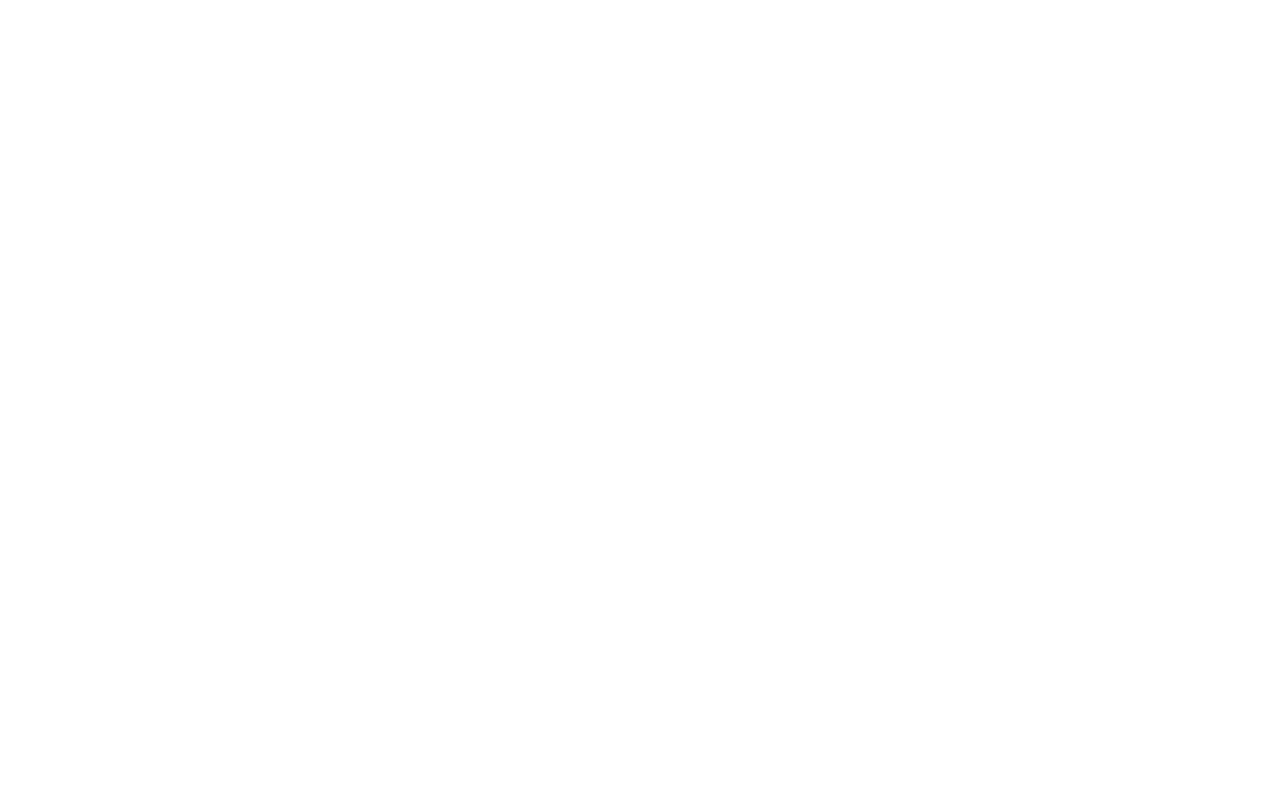
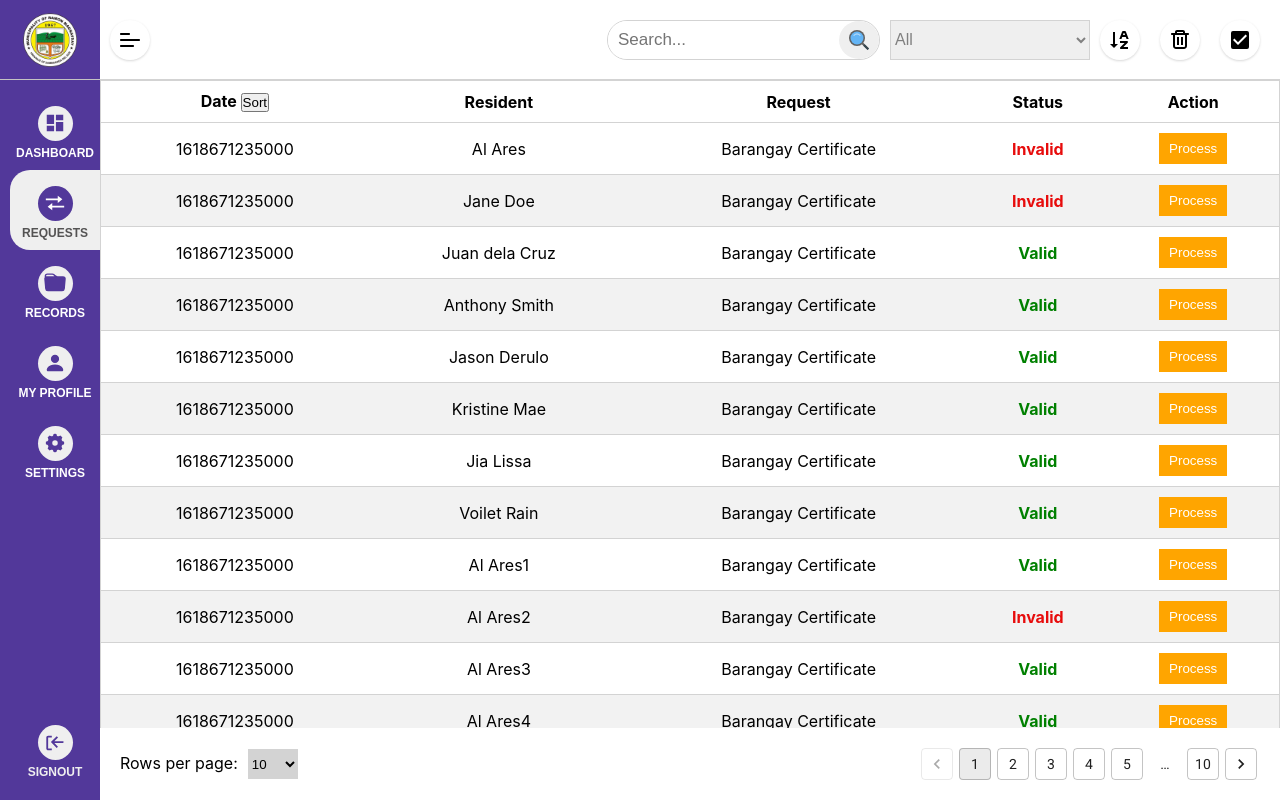
Before and after one commit to alnstien/BMS-frontend, a React (Create React App) app: page /requests/release in a window 1280 px wide. Built offline with nearby package versions, Linux system fonts and the light colour scheme.

Commit message:
committed

```diff
--- a/src/App.js
+++ b/src/App.js
@@ -20,6 +20,8 @@
 import TransactionHistory from './components/transaction/history';
 import Settings from './components/settings/settings';
 import Setting from './components/settings/settings';
+import Release from './components/transaction/release'
+
 
 function App() {
   return (
@@ -77,17 +79,22 @@
         />
         <Route
           exact
-          path="/transaction"
+          path="/requests"
           component={Transaction}
         />
         <Route
           exact
-          path="/transaction/hold"
+          path="/requests/hold"
           component={HoldTransaction}
+        />
+         <Route
+          exact
+          path="/requests/release"
+          component={Release}
         />
         <Route
           exact
-          path="/transaction/history"
+          path="/requests/history"
           component={TransactionHistory}
         />
         <Route
--- a/src/components/dashboard/index.js
+++ b/src/components/dashboard/index.js
@@ -27,7 +27,8 @@
         {icon:reqIcon, title:'Engagements',subtitle:'Visitors',count:'23,223'},
         {icon:transIcon, title:'Requests',subtitle:'Requests recently',count:'154'},
         {icon:postsIcon, title:'Activity',subtitle:'Posts today',count:290},
-        {icon:complaintIcon, title:'Service',subtitle:'Complaints recently',count:39}
+        {icon:complaintIcon, title:'Service',subtitle:'Complaints recently',count:39},
+        {icon:complaintIcon, title:'Release',subtitle:'Total Certificates Released',count:39}
     ]
 
     let newData = {
--- a/src/components/sidebar/index.js
+++ b/src/components/sidebar/index.js
@@ -66,7 +66,7 @@
             active={dashActive}
         />
          <SidebarLink
-            route={'/transaction'}
+            route={'/requests'}
             icon={transIcon}
             name="Requests"
             active={transactionActive}
--- a/src/components/sidebar/transactionSidebar.js
+++ b/src/components/sidebar/transactionSidebar.js
@@ -4,7 +4,7 @@
 import {AiOutlineRight} from 'react-icons/ai'
 
 
-export default function TSidebar({width,active,holdActive,historyActive}) {
+export default function TSidebar({width,active,holdActive,historyActive,releaseActive}) {
 
 
     return (
@@ -31,7 +31,7 @@
         <Link
             className={ active ?
                 'form-a-active': 'form-a-default'}
-            to="/transaction">
+            to="/requests">
                 All Requests
             <span className="icon-wrapper-mod">
                 <AiOutlineRight size={20} />
@@ -39,7 +39,15 @@
         </Link>
         <Link
             className={holdActive ? 'form-a-active':'form-a-default'}
-            to="/transaction/hold">Hold Requests
+            to="/requests/hold">Hold Requests
+            <span
+                className="icon-wrapper-mod">
+                <AiOutlineRight size={20} />
+            </span>
+        </Link>
+        <Link
+            className={releaseActive ? 'form-a-active':'form-a-default'}
+            to="/requests/release">Released Requests
             <span
                 className="icon-wrapper-mod">
                 <AiOutlineRight size={20} />
@@ -47,7 +55,7 @@
         </Link>
         <Link
             className={historyActive ? 'form-a-active':'form-a-default'}
-            to="/transaction/history">Transaction History
+            to="/requests/history">Transaction History
             <span
                 className="icon-wrapper-mod">
                 <AiOutlineRight size={20} />
--- /dev/null
+++ b/src/components/transaction/release.js
@@ -0,0 +1,158 @@
+import React, { useState,useEffect,useCallback } from 'react'
+import Sidebar from '../sidebar'
+import './transaction.css';
+import SimpleBar from 'simplebar-react';
+import Pagination from '@material-ui/lab/Pagination';
+import ProcessModal from '../modal/processModal';
+import TSidebar from '../sidebar/transactionSidebar';
+import ListItem from './listItem';
+import TNavbar from '../navbar/tnav';
+
+
+const data=[
+    {id:1,date: Date.now(),name: 'Al Ares', request:'Barangay Certificate',status:'Invalid'},
+    {id:2,date: Date.now(),name: 'Jane Doe', request:'Barangay Certificate',status:'Invalid'},
+    {id:3,date: Date.now(),name: 'Juan dela Cruz', request:'Barangay Certificate',status:'Valid'},
+    {id:4,date: Date.now(),name: 'Anthony Smith', request:'Barangay Certificate',status:'Valid'},
+    {id:5,date: Date.now(),name: 'Jason Derulo', request:'Barangay Certificate',status:'Valid'},
+    {id:6,date: Date.now(),name: 'Kristine Mae', request:'Barangay Certificate',status:'Valid'},
+    {id:7,date: Date.now(),name: 'Jia Lissa', request:'Barangay Certificate',status:'Valid'},
+    {id:1,date: Date.now(),name: 'Voilet Rain', request:'Barangay Certificate',status:'Valid'},
+    {id:2,date: Date.now(),name: 'Al Ares1', request:'Barangay Certificate',status:'Valid'},
+    {id:3,date: Date.now(),name: 'Al Ares2', request:'Barangay Certificate',status:'Invalid'},
+    {id:4,date: Date.now(),name: 'Al Ares3', request:'Barangay Certificate',status:'Valid'},
+    {id:5,date: Date.now(),name: 'Al Ares4', request:'Barangay Certificate',status:'Valid'},
+    {id:6,date: Date.now(),name: 'Al Ares5', request:'Barangay Certificate',status:'Valid'},
+    {id:7,date: Date.now(),name: 'Al Ares6', request:'Barangay Certificate',status:'Valid'},
+    {id:2,date: Date.now(),name: 'Al Ares1', request:'Barangay Certificate',status:'Valid'},
+    {id:3,date: Date.now(),name: 'Al Ares2', request:'Barangay Certificate',status:'Invalid'},
+    {id:4,date: Date.now(),name: 'Al Ares3', request:'Barangay Certificate',status:'Valid'},
+    {id:5,date: Date.now(),name: 'Al Ares4', request:'Barangay Certificate',status:'Valid'},
+    {id:6,date: Date.now(),name: 'Al Ares5', request:'Barangay Certificate',status:'Valid'},
+    {id:7,date: Date.now(),name: 'Al Ares6', request:'Barangay Certificate',status:'Valid'}
+]
+
+export default function Release(props) {
+    const [sortAsc,setSortAsc] = useState(false)
+    const [isOpen,setOpen] = useState(false)
+    const [check,setCheck] = useState(false)
+    const [checked,setChecked] = useState(false);
+    const [show,setShow] = useState(false)
+
+    const width = window.innerWidth;
+    const toggleSidebar=(e)=>{
+        e.preventDefault();
+        setOpen(prevOpen=>!prevOpen)
+    }
+    const handleSort=(e)=>{
+        e.preventDefault();
+        setSortAsc(prevSort=>!prevSort)
+
+    }
+    const handleCheck=(e)=>{
+        e.preventDefault();
+        setCheck(prevCheck=>!prevCheck)
+
+    }
+    const handleCheckAll=()=>{
+        setChecked(prevChecked=>!prevChecked)
+    }
+    const handleProcess=()=>{
+        setShow(!show)
+    }
+    return (
+        <>
+        <div className="con-container">
+            <Sidebar transactionActive={true}/>
+            <div className="content-wrapper">
+                <div className="main-content-wrapper">
+                    <div className="content-main-holder">
+                        <TNavbar
+                            check={check}
+                            toggleSidebar={toggleSidebar}
+                            handleSort={handleSort}
+                            handleCheck={handleCheck}
+                            isOpen={isOpen}
+                            sortAsc={sortAsc}
+                            check={check}
+                        />
+                        <div className="content-flex">
+                            <div className="req-overview"
+                                style={{
+                                    transition:'.2s',
+                                    width: isOpen ? '300px' : 0, minWidth: isOpen ? '300px' : 0,
+                                }}
+                            >
+                            <SimpleBar className="req-overview-holder">
+                                <TSidebar
+                                    releaseActive={true}
+                                    width={width}
+                                />
+
+                            </SimpleBar>
+                            </div>
+                            <div className="req-wrapper">
+                                <div className="requests">
+                                    <table className="req-table">
+                                        <thead className="t-head">
+                                           <tr>
+                                            {
+                                                check ?
+                                                <th>
+                                                    <input
+                                                        type="checkbox"
+                                                        checked={checked ?true :false}
+                                                        className="req-check"
+                                                        onChange={handleCheckAll}
+                                                    />
+                                                </th>
+                                                :null
+                                            }
+                                                <th>Date <button>Sort</button></th>
+                                                <th>Resident</th>
+                                                <th>Request</th>
+                                                <th>Status</th>
+                                                <th>Action</th>
+                                            </tr>
+                                        </thead>
+                                        <tbody className="t-body">
+                                         {
+                                             data.map(req=>{
+                                                 return <ListItem
+                                                    request={req}
+                                                    status={check}
+                                                    checked={checked}
+                                                    handleProcess={handleProcess}
+                                              />
+                                             })
+                                         }
+                                        </tbody>
+                                    </table>
+                                </div>
+                                <div className="requests-footer">
+                                    <div>
+                                        <label>Rows per page:</label>
+                                        <select>
+                                            <option>10</option>
+                                            <option>50</option>
+                                            <option>100</option>
+                                            <option>200</option>
+                                            <option>500</option>
+                                            <option>1000</option>
+                                        </select>
+                                    </div>
+                                    <Pagination count={10} variant="outlined" shape="rounded" />
+                                </div>
+                            </div>
+                        </div>
+                    </div>
+                </div>
+            </div>
+        </div>
+        <ProcessModal
+            show={show}
+            setShow={setShow}
+        />
+    </>
+    )
+}
```
